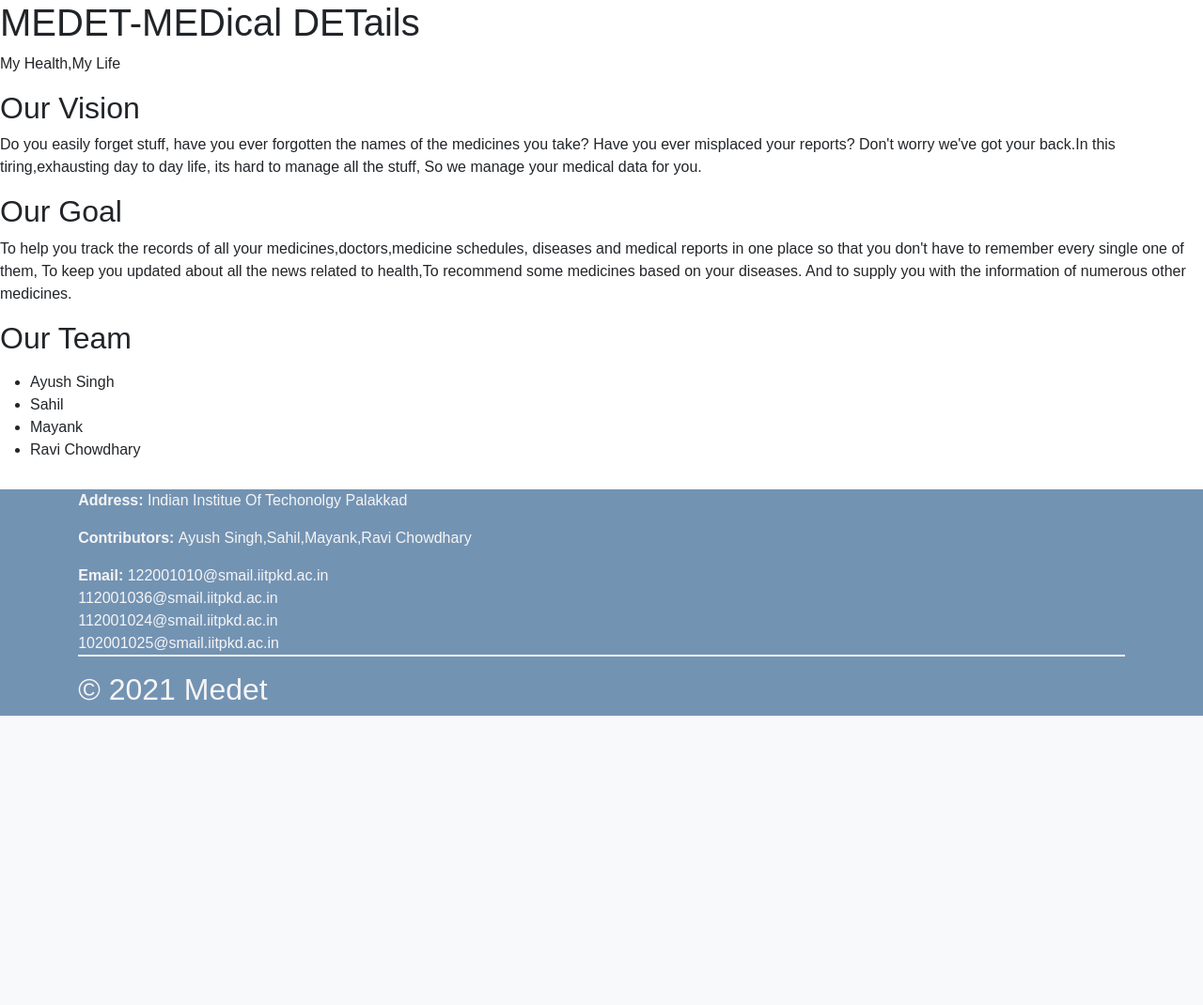
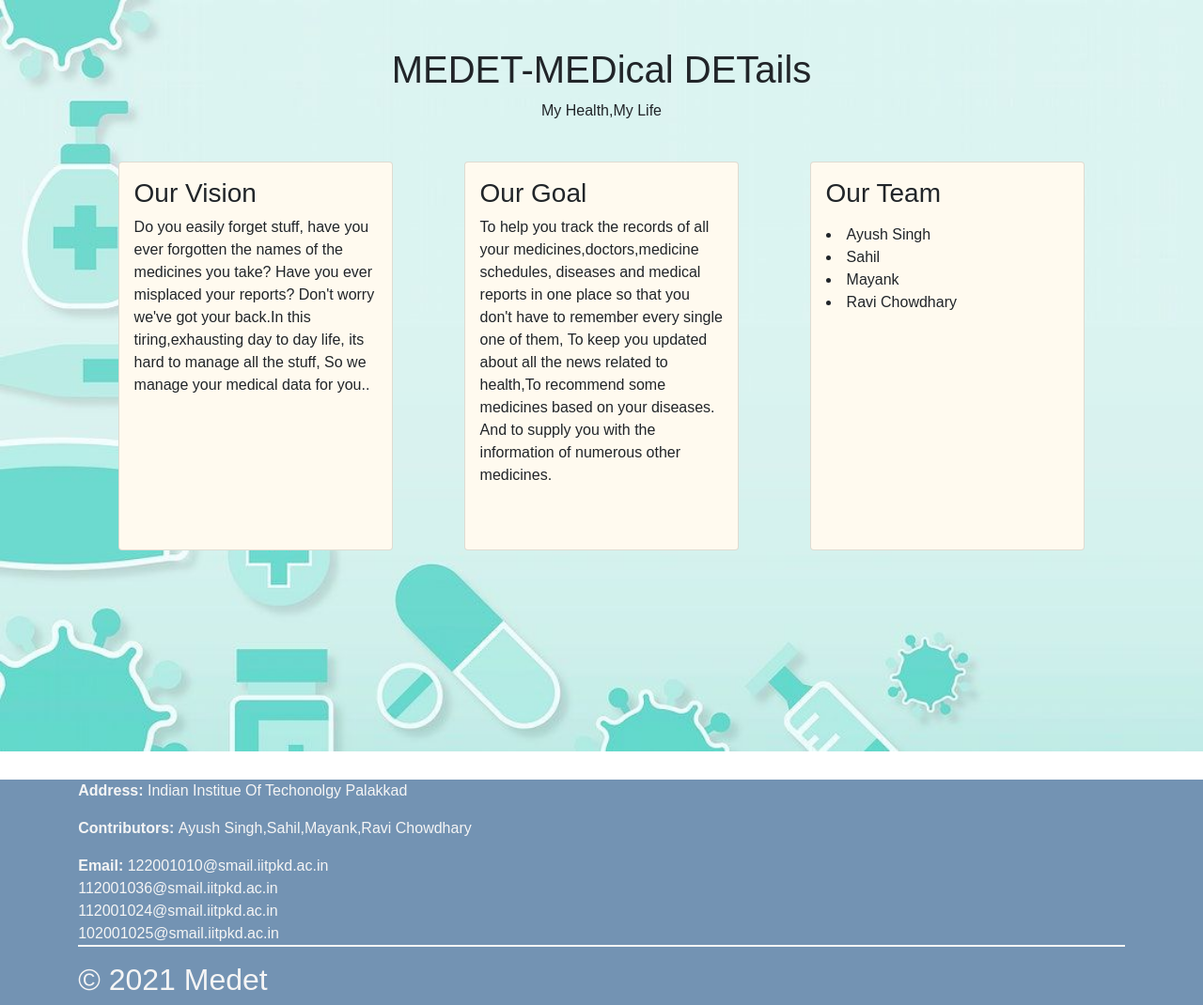
Before and after one commit to Mak1226/MEDET, a Django app: page /about/ in a window 1280 px wide. Shown: the part 98-1168 px from the top of the page at 94% size. Before the commit the page ends 860 px from the top, so only its background shows below. Run offline with Django 3.2, Linux system fonts and the light colour scheme.

Commit message:
about us updated

```diff
--- a/Backend/medet/homepage/static/homepage/static.css
+++ b/Backend/medet/homepage/static/homepage/static.css
@@ -109,7 +109,7 @@
     word-wrap: none;
 
 }
-.card:hover
+#card:hover
 {
     border: 0px;
     background-color: #FFFAEF;
@@ -123,7 +123,7 @@
 {
  display: flex;
  margin-right: 6%;
- justify-content: flex-end;
+ justify-content: center;
 }
 #medicine
 {
@@ -133,6 +133,11 @@
     text-align: center;
     color: slategray;
     font-size: 4rem;
+}
+.row
+{
+    display: flex;
+    justify-content: space-evenly;
 }
 
 @media screen and (max-width:860px) {
@@ -157,6 +162,14 @@
     color: whitesmoke;
 }
 div#footer > div.container {background-color:#7393B3;}
+#heading
+{
+    display: flex;
+    justify-content: center;
+    align-items: center;
+    flex-direction: column;
+}
+
 
 #foo
 {
@@ -490,10 +503,8 @@
 }
 .search
 {
-    border: 2px solid slategray;
-    border-radius: 10px;
     padding:10px;
-    margin: 10px;
+
 }
 
 .card_news
--- a/Backend/medet/homepage/templates/homepage/about.html
+++ b/Backend/medet/homepage/templates/homepage/about.html
@@ -1,35 +1,45 @@
 {% extends 'homepage/base.html'%}
 {%load static%}
 {% block content%}
-<section class="content">
-  <div class="content">
-      <h1>MEDET-MEDical DETails</h1>
-      <p> My Health,My Life</p>
-  <div class="vision">
-      <h2>Our Vision</h2>
-      <p>Do you easily forget stuff, have you ever forgotten the names of the medicines you take? Have you ever misplaced your reports? Don't worry we've got your back.In this tiring,exhausting day to day life, its hard to manage all the stuff, So we manage your medical data for you.
-      </p>
+
+  <div class="things">
+      <div id="heading">
+        <h1 id="main">MEDET-MEDical DETails</h1>
+        <p id="moto"> My Health,My Life</p>
       </div>
-  <div class="Goal">
-      <h2>Our Goal</h2>
-      <p>
-          To help you track the records of all your medicines,doctors,medicine schedules, diseases and medical reports in one place so that
+
+      <div class="row row-cols-1 row-cols-md-3 g-4">
+        <div class="col">
+        <div class="card h-100" style=" background-color: #FFFAEF;" >
+            <div class="card-body">
+              <h3 class="card-title">Our Vision</h3>
+              <p class="card-text">Do you easily forget stuff, have you ever forgotten the names of the medicines you take? Have you ever misplaced your reports? Don't worry we've got your back.In this tiring,exhausting day to day life, its hard to manage all the stuff, So we manage your medical data for you..</p>
+            </div>
+        </div>
+          </div>
+           <div class="col">
+          <div class="card h-100" style=" background-color: #FFFAEF;">
+            <div class="card-body">
+              <h3 class="card-title">Our Goal</h3>
+              <p class="card-text"> To help you track the records of all your medicines,doctors,medicine schedules, diseases and medical reports in one place so that
                 you don't have to remember every single one of them, To keep you updated about all the news related to health,To recommend some medicines based on your diseases.
-          And to supply you with the information of numerous other medicines.
-      </p>
+                And to supply you with the information of numerous other medicines.</p>
             </div>
-  <div class="team">
-      <h2>Our Team</h2>
-      <p>
-          <ul>
-              <li>Ayush Singh</li>
+        </div>
+          </div>
+           <div class="col">
+          <div class="card h-100" style=" background-color: #FFFAEF;">
+            <div class="card-body">
+              <h3 class="card-title">Our Team</h3>
+              <p class="card-text"><li>Ayush Singh</li>
                 <li>Sahil</li>
                 <li>Mayank</li>
-              <li>Ravi Chowdhary</li>
-          </ul>
-      </p>
+                <li>Ravi Chowdhary</li></p>
             </div>
           </div>
-</section>
+        </div>
+          </div>
+  </div>
+
 
 {% endblock content%}
--- a/Backend/medet/homepage/templates/homepage/base.html
+++ b/Backend/medet/homepage/templates/homepage/base.html
@@ -39,6 +39,15 @@
             flex-direction: column;
             background: url('{% static 'homepage/a0.jpg'%}');
             background-size: cover;
+        }
+        .things
+        {
+            position: relative;
+            min-height: 100vh;
+            padding: 50px 100px;
+            background-image: url('{% static 'homepage/about_bg.jpg'%}');
+            background-size:cover;
+            margin-bottom:0px;
         }
     </style>
 </head>
--- a/Backend/medet/homepage/templates/homepage/homepage.html
+++ b/Backend/medet/homepage/templates/homepage/homepage.html
@@ -18,7 +18,7 @@
     <div class="row row-cols-1 row-cols-md-4 g-4">
 
         {% for disease in diseases%}
-            <div class="card" style="width: 18rem;">
+            <div class="card" id="card" style="width: 18rem;">
                 <div class="card-body">
                 <h5 class="card-title">{{disease.openfda.generic_name.0}}</h5>
                 <p class="card-text">Manufacturer: {{disease.openfda.manufacturer_name.0}}
@@ -36,7 +36,7 @@
             <h1 id="above_news">News related to Health</h1>
         <div class="row row-cols-1 row-cols-md-4 g-4">
             {%for article in articles%}
-                <div class="card" style="width: 18rem;">
+                <div class="card" id="card" style="width: 18rem;">
                     {%if article.urlToImage %}
                     <img src="{{article.urlToImage}}" class="card-img-top" alt="">
                     {%else%}
--- a/Backend/medet/homepage/templates/homepage/med_bookmark_remove.html
+++ b/Backend/medet/homepage/templates/homepage/med_bookmark_remove.html
@@ -2,7 +2,7 @@
 {%load static%}
 {% block content%}
     <div >
-        <div class="search">
+        <div class="search" style="background-color:#F5FCFF ;">
             {% if messages %}
             {% for message in messages %}
             <div class="alert-{{message.tags}}">
--- a/Backend/medet/homepage/templates/homepage/news_all.html
+++ b/Backend/medet/homepage/templates/homepage/news_all.html
@@ -6,7 +6,7 @@
     <br>
     <div class="row row-cols-1 row-cols-md-4 g-4">
     {%for article in articles%}
-    <div class="card h-100">
+    <div class="card h-100" id="card">
         {%if article.urlToImage %}
         <img src="{{article.urlToImage}}" class="card-img-top" alt="">
         {%else%}
--- a/Backend/medet/homepage/templates/homepage/search_medicine.html
+++ b/Backend/medet/homepage/templates/homepage/search_medicine.html
@@ -22,7 +22,7 @@
         {%for medicine in medicines%}
         {%if medicine.openfda.generic_name.0%}
         <div class="col">
-            <div class="card h-100">
+            <div class="card h-100" id="card">
                 <div class="card-body">
                 <h5 class="card-title">{{medicine.openfda.generic_name.0}}</h5>
                 <h6 class="card-subtitle mb-2 text-muted">Manufacturer: {{medicine.openfda.manufacturer_name.0}}</h6>
--- a/Backend/medet/users/templates/users/reports_detail.html
+++ b/Backend/medet/users/templates/users/reports_detail.html
@@ -13,6 +13,7 @@
         <img  src="{{object.medical_report.url}}" alt="">
         <br>
         <br>
+        <a class="Sign-btn"  href="{{object.medical_report.url}}" download>Download Report</a>
         <a class="Sign-btn"  href="{%url 'profile_report_update' object.id %}">Update Report</a>
         <a class="Sign-btn"  href="{%url 'profile_report_delete' object.id %}">Delete Report</a>
 
--- a/Backend/medet/users/views.py
+++ b/Backend/medet/users/views.py
@@ -1,6 +1,7 @@
 from django.contrib.auth.forms import AuthenticationForm
 from django.contrib.auth.models import User
 from django.shortcuts import render,redirect
+from django.http import HttpResponse
 from django.contrib import messages
 from django.contrib.auth.mixins import LoginRequiredMixin,UserPassesTestMixin
 from .forms import UserRegistrationForm, UserUpdateForm,ProfileUpdateForm
@@ -10,7 +11,6 @@
 from django import forms
 from homepage.models import Bookmark
 import requests
-
 
 # Create your views here.
 
@@ -261,6 +261,8 @@
         if self.request.user == reports.user:
             return True
         return False
+
+
 @login_required
 def bookmark_list(request):
     bookmarks=Bookmark.objects.filter(user=request.user.id)
```
Also changed, not shown: Backend/medet/homepage/templates/homepage/med_read_more.html (+5 -14 lines), Backend/medet/users/templates/users/profile_update.html (+7 -0 lines), Backend/medet/homepage/static/homepage/about_bg.jpg (added). Lines whose indentation alone changed are shown as unchanged.
